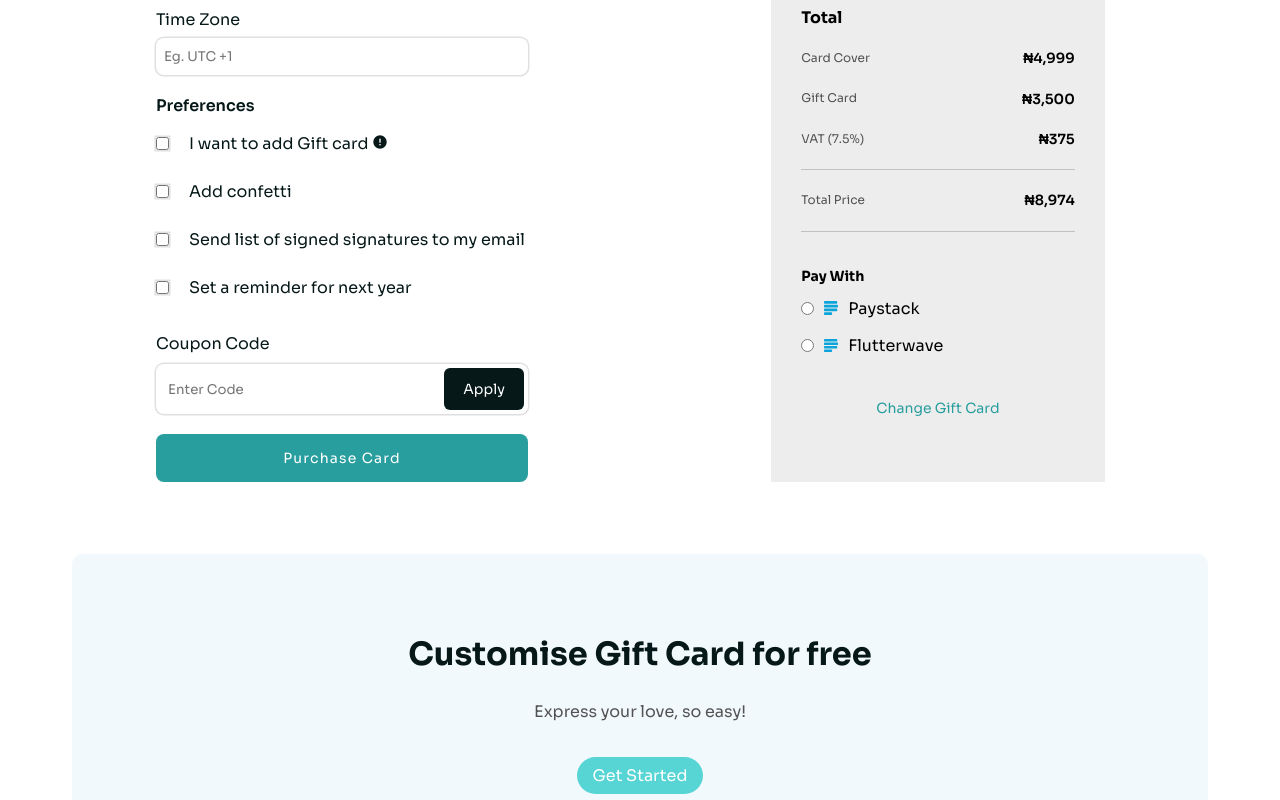
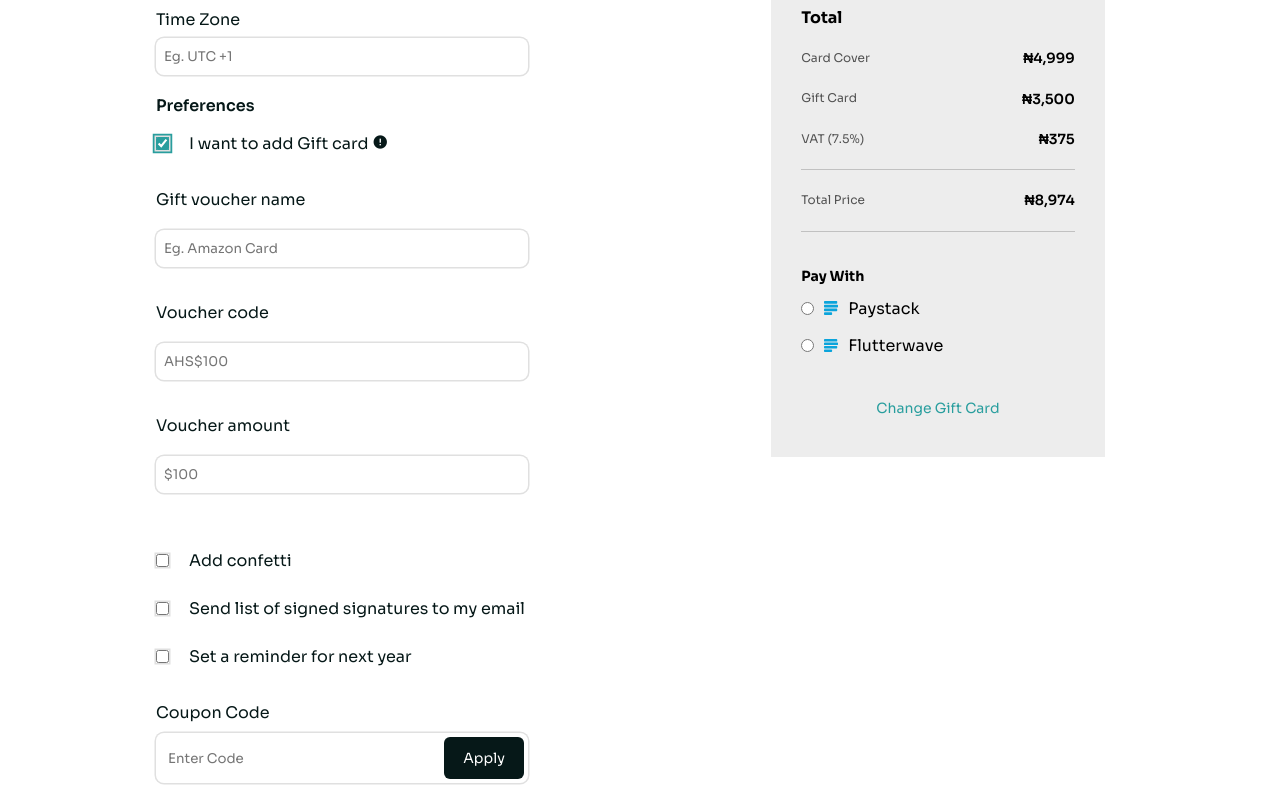
Before and after one commit to Franklin-raph/heart-felt-personal, a React (Vite) app: page /card-delivery-details in a window 1280 px wide. Shown: the part 620-1420 px from the top of the page. Built offline with nearby package versions, Linux system fonts and the light colour scheme.

Commit message:
complete the card delivery details page design

```diff
--- a/src/App.css
+++ b/src/App.css
@@ -1865,6 +1865,7 @@ nav input {
   display: grid;
   grid-template-columns: 1fr 1fr;
   justify-items: center;
+  align-items: start;
   gap: 40px;
 }
 /*  */
@@ -1948,6 +1949,19 @@ nav input {
 
 .delivery_details_form input {
   width: 100%;
+}
+
+.want_gift_card_segment {
+  flex-direction: column !important;
+}
+
+.want_gift_card_inputs {
+  flex-direction: column !important;
+}
+
+.want_gift_card_inputs div {
+  flex-direction: column !important;
+  align-items: stretch !important;
 }
 
 .coupon_input {
--- a/src/pages/delivery-details/DeliveryDetails.jsx
+++ b/src/pages/delivery-details/DeliveryDetails.jsx
@@ -6,6 +6,7 @@ import { useState } from "react";
 const DeliveryDetails = () => {
   const [isTime, setIsTime] = useState(false);
   const [isDate, setIsDate] = useState(false);
+  const [wantGiftCard, setWantGiftCard] = useState(true);
 
   //
   return (
@@ -50,6 +51,7 @@ const DeliveryDetails = () => {
                   type={isDate === true ? "date" : "text"}
                   placeholder="dd-mm-yyy"
                   onFocus={() => setIsDate(true)}
+                  onBlur={() => setIsDate(false)}
                   id="delivery_date"
                 />
               </div>
@@ -59,6 +61,7 @@ const DeliveryDetails = () => {
                 <input
                   type={isTime === true ? "time" : "text"}
                   onFocus={() => setIsTime(true)}
+                  onBlur={() => setIsTime(false)}
                   placeholder="Eg. 12:00 Am"
                   id="delivery_time"
                 />
@@ -76,11 +79,40 @@ const DeliveryDetails = () => {
           {/* Preferences */}
           <div className="recipient_details preferences">
             <h4>Preferences</h4>
-            <div>
-              <input type="checkbox" id="want_card_check" />
-              <label htmlFor="want_card_check">
-                I want to add Gift card <i className="bx bxs-error-circle"></i>
-              </label>
+            <div className="want_gift_card_segment">
+              <div className="the_input_check">
+                <input
+                  type="checkbox"
+                  id="want_card_check"
+                  checked={wantGiftCard}
+                  onChange={(e) => setWantGiftCard(!wantGiftCard)}
+                />
+                <label htmlFor="want_card_check">
+                  I want to add Gift card{" "}
+                  <i className="bx bxs-error-circle"></i>
+                </label>
+              </div>
+
+              {wantGiftCard && (
+                <div className="want_gift_card_inputs">
+                  <div>
+                    <label htmlFor="sender_name">Gift voucher name</label>
+                    <input
+                      type="text"
+                      id="sender_name"
+                      placeholder="Eg. Amazon Card"
+                    />
+                  </div>
+                  <div>
+                    <label htmlFor="sender_name">Voucher code</label>
+                    <input type="text" id="sender_name" placeholder="AHS$100" />
+                  </div>
+                  <div>
+                    <label htmlFor="sender_name">Voucher amount</label>
+                    <input type="text" id="sender_name" placeholder="$100" />
+                  </div>
+                </div>
+              )}
             </div>
             {/*  */}
             <div>
```
